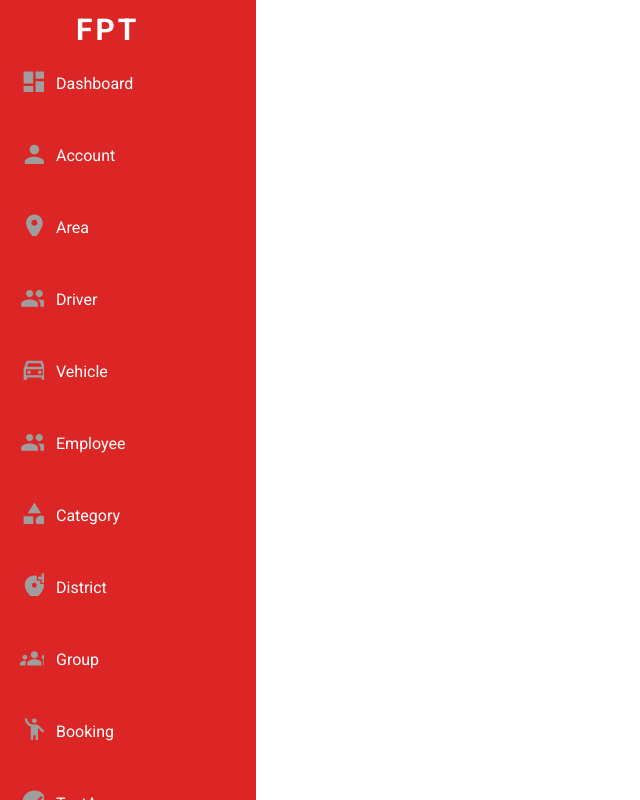
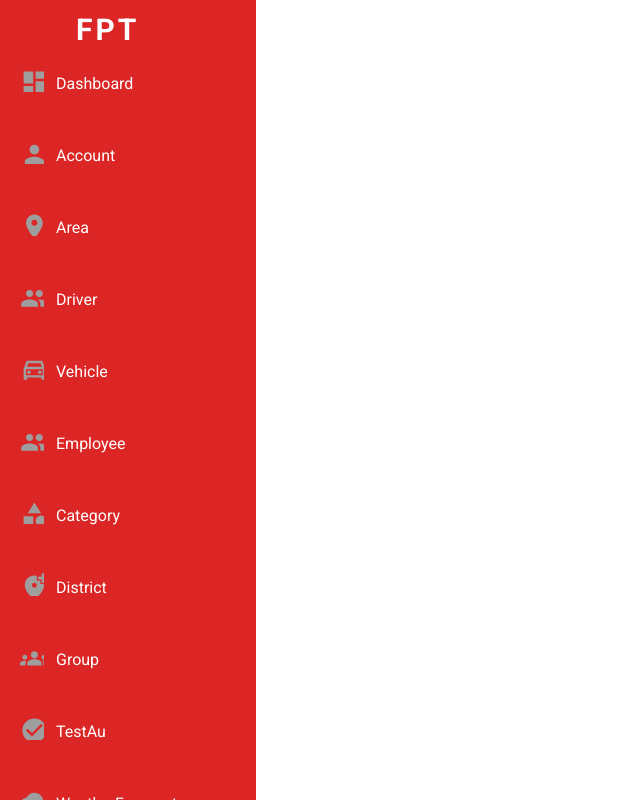
Before and after one commit to uoc1030/DriverBooking, a React (Create React App) app: page /admin in a window 1280 px wide. Shown: the whole page, without its empty margins (0-640 px from the left). Built offline with nearby package versions, Linux system fonts and the light colour scheme; no server answers.

Commit message:
delete Booking

```diff
--- a/src/pages/Admin.js
+++ b/src/pages/Admin.js
@@ -87,13 +87,6 @@ export default function DefaultNavbarAdmin() {
                      <span className="ml-3">Group</span>
                   </NavLink>
                </li>
-
-               <li>
-                  <NavLink activeStyle={{ backgroundColor: 'rgb(243 244 246)', color: 'black' }} to="/UsersManagement" className="flex hover:text-black items-center p-2 text-base font-normal  rounded-lg dark:text-white hover:bg-gray-100 dark:hover:bg-gray-700">
-                     <EmojiPeopleIcon className="w-6 h-6 text-gray-500 transition -mt-2 duration-75 dark:text-gray-400 group-hover:text-black dark:group-hover:text-white" fill="currentColor" viewBox="0 0 20 20" />
-                     <span className="ml-3">Booking</span>
-                  </NavLink>
-               </li>
                <li>
                   <NavLink activeStyle={{ backgroundColor: 'rgb(243 244 246)', color: 'black' }} to="/UsersManagement" className="flex hover:text-black items-center p-2 text-base font-normal  rounded-lg dark:text-white hover:bg-gray-100 dark:hover:bg-gray-700">
                      <CheckCircleIcon className="w-6 h-6 text-gray-500 transition -mt-2 duration-75 dark:text-gray-400 group-hover:text-black dark:group-hover:text-white" fill="currentColor" viewBox="0 0 20 20" />
```
